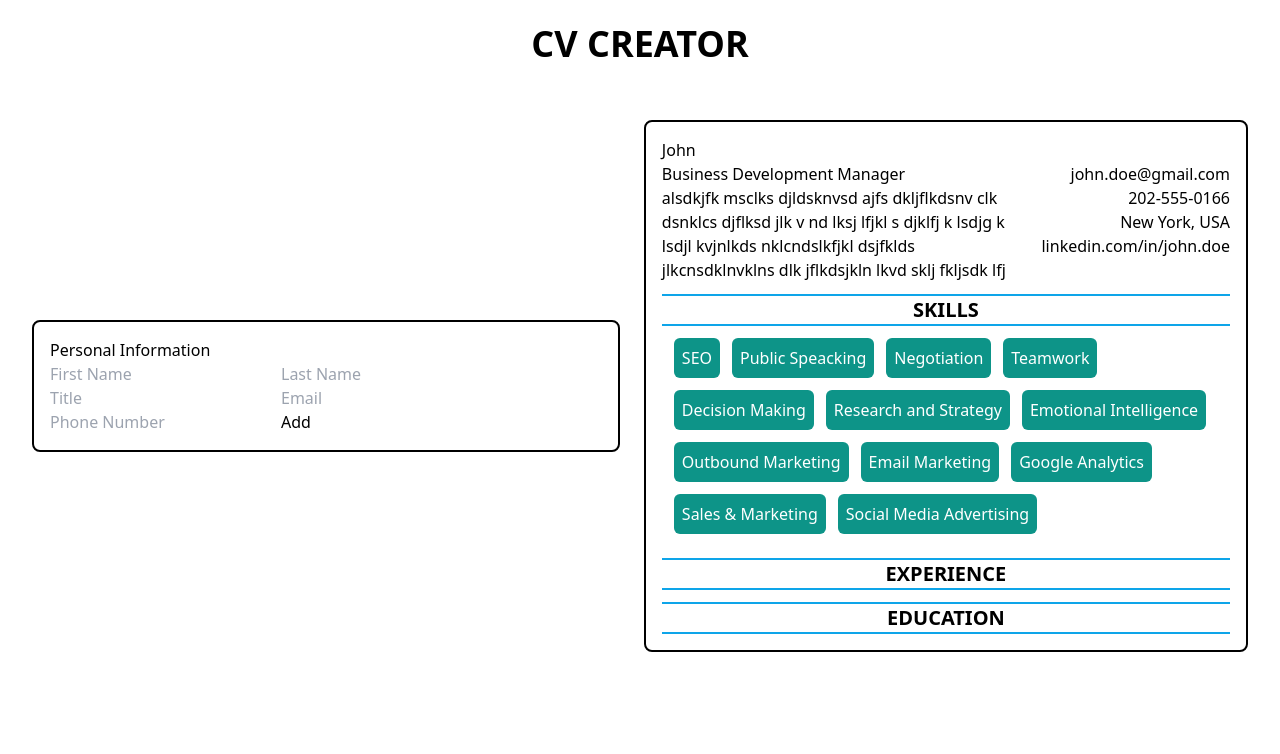
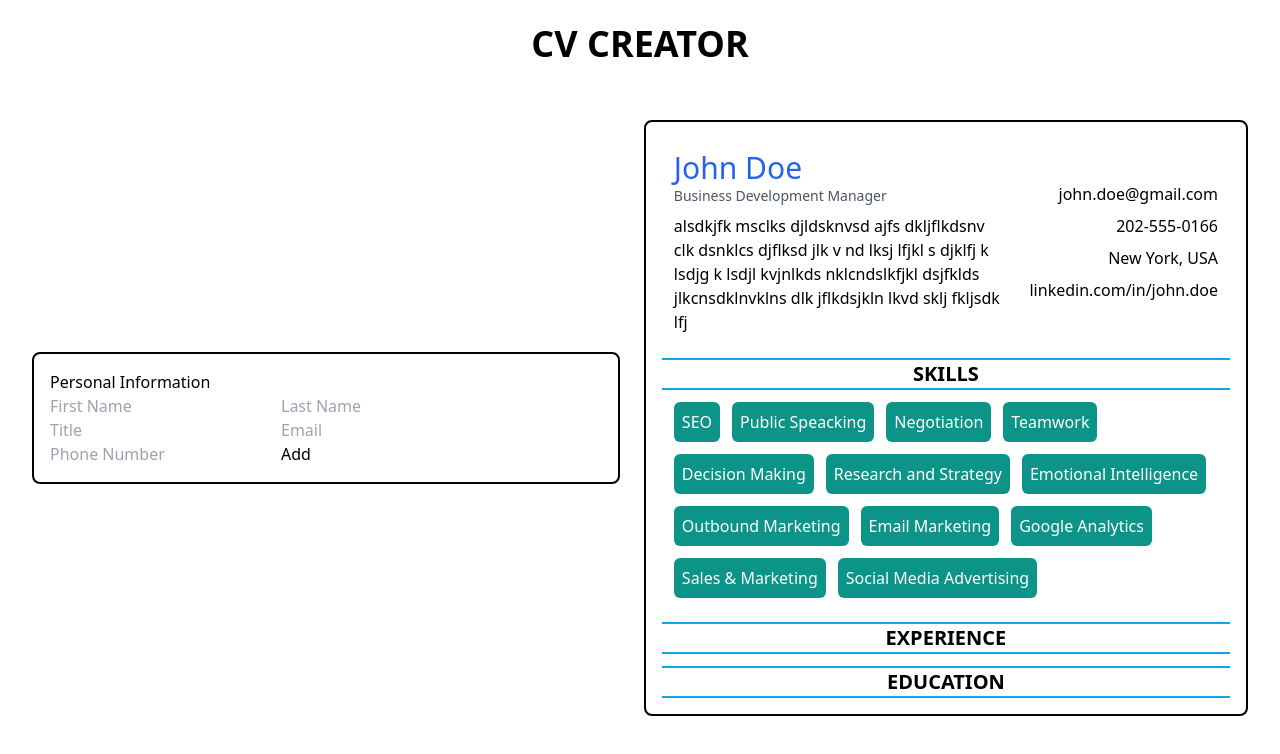
Before and after one commit to rtokala14/cv-project, a React (Create React App) app: page / in a window 1280 px wide. Shown: the top 754 px of the page. Built offline with nearby package versions, Linux system fonts and the light colour scheme.

Commit message:
Add general section styles

```diff
--- a/src/components/Display.js
+++ b/src/components/Display.js
@@ -10,14 +10,18 @@ class Display extends React.Component {
 
     return (
       <div className="container flex flex-col gap-3">
-        <div className="flex justify-between gap-6 items-center">
-          <div className=" flex flex-col" id="general-left">
-            <h2>{data.general.fName}</h2>
-            <h4>{data.general.title}</h4>
+        <div className="flex justify-between gap-6 p-3 items-center">
+          <div className=" flex flex-col w-2/3" id="general-left">
+            <h2 className=" text-3xl text-blue-600 font-medium">
+              {data.general.fName} {data.general.lName}
+            </h2>
+            <h4 className=" text-sm text-gray-600 mb-2">
+              {data.general.title}
+            </h4>
             <p className=" whitespace-normal flex-wrap">{data.general.blurb}</p>
           </div>
           <div id="general-right">
-            <ul className="flex flex-col justify-around items-end">
+            <ul className="flex flex-col justify-around items-end gap-2">
               <li>{data.general.email}</li>
               <li>{data.general.phone}</li>
               <li>{data.general.location}</li>
```
